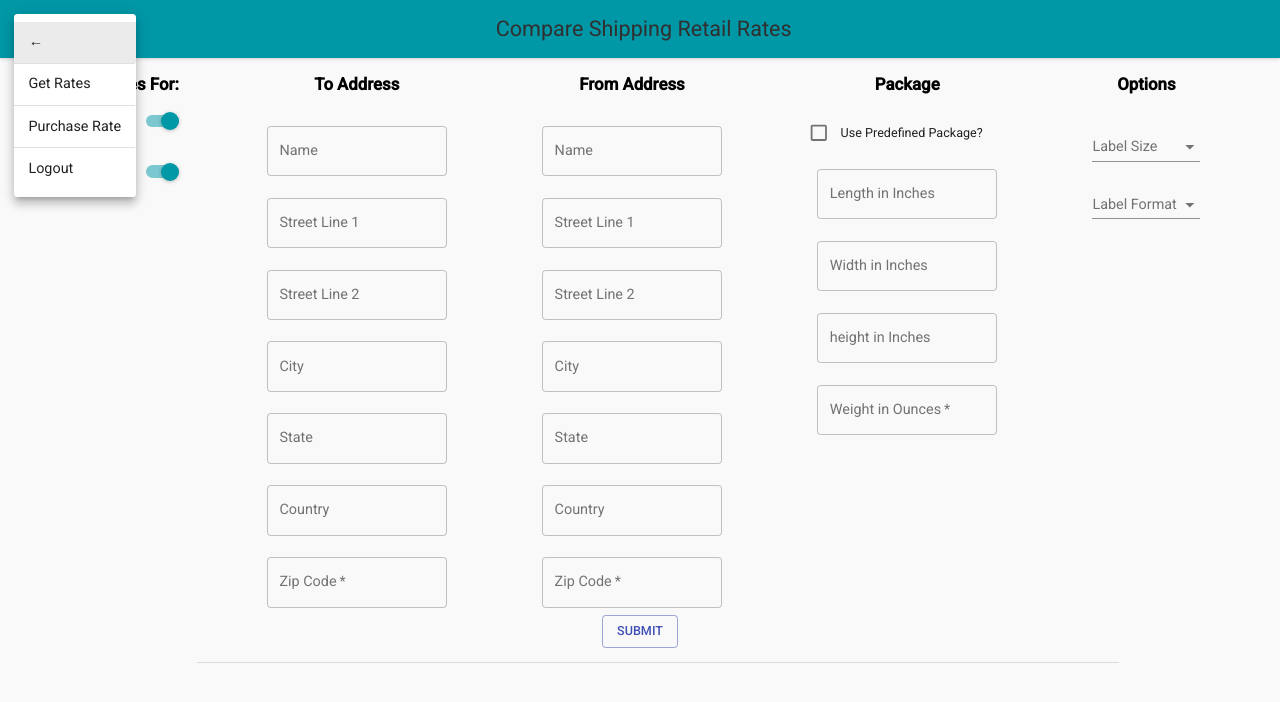
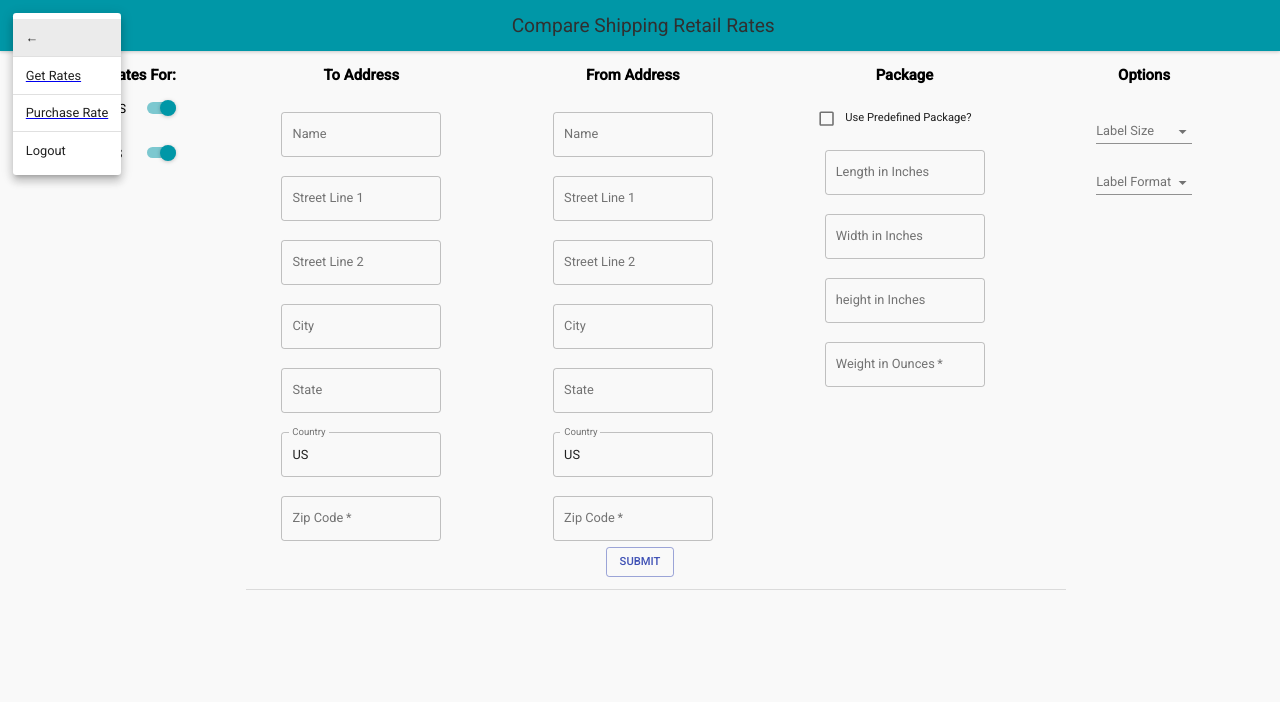
Before and after one commit to LoganSimonsen/ep-ui-demo, a React (Create React App) app: page / in a window 1280 px wide. Both pictures are taken after a click on the element "Compare Shipping Retail Rates". Shown: the top 702 px of the page. Built offline with nearby package versions, Linux system fonts and the light colour scheme.

Commit message:
updating dependencies to resolve security volunerabilities

```diff
--- a/package.json
+++ b/package.json
@@ -13,8 +13,11 @@
     "dotenv": "^6.0.0",
     "express": "^4.16.3",
     "material-ui": "^0.20.2",
+    "merge": "^1.2.1",
     "react": "^16.5.2",
     "react-dom": "^16.5.2",
+    "react-router": "^4.3.1",
+    "react-router-dom": "^4.3.1",
     "react-scripts": "1.1.5",
     "react-tap-event-plugin": "^3.0.3",
     "sudo": "^1.0.3",
--- a/src/App.js
+++ b/src/App.js
@@ -24,8 +24,9 @@ import CardActions from '@material-ui/core/CardActions';
 import CardContent from '@material-ui/core/CardContent';
 import CardMedia from '@material-ui/core/CardMedia';
 import Typography from '@material-ui/core/Typography';
-import Swal from 'sweetalert2'
+import Swal from 'sweetalert2';
 import routes from "./routes";
+import { Link } from 'react-router-dom';
 
 // require('dotenv').config();
 
@@ -177,9 +178,12 @@ class App extends Component {
           {/* <Button size="small" color="primary">
               Share
   </Button> */}
-          <Button size="small" color="primary" onClick={e => this.showDetails(e, d)}>
+          <Button size="small" color="default" onClick={e => this.showDetails(e, d)}>
             Details
   </Button>
+          <Button size="small" color="primary"><Link to='/Purchase' >
+            Purchase
+            </Link></Button>
         </CardActions>
       </Card>
       )
@@ -194,7 +198,7 @@ class App extends Component {
     // })
     return (
       <div className="App" >
-        {window.location.hash === '#/' && <MuiThemeProvider muiTheme={getMuiTheme(darkBaseTheme)}>
+        <MuiThemeProvider muiTheme={getMuiTheme(darkBaseTheme)}>
           <AppBar
             title="Compare Shipping Retail Rates"
             iconClassNameRight="muidocs-icon-navigation-expand-more"
@@ -209,13 +213,18 @@ class App extends Component {
             open={Boolean(anchorEl)}
             onClose={this.handleClose}
           >
-            <MenuItem onClick={this.handleTouchTap}>&larr;</MenuItem><Divider />
-            <MenuItem onClick={this.handleTouchTap}>Get Rates</MenuItem><Divider />
-            <MenuItem onClick={this.handleTouchTap}>Purchase Rate</MenuItem><Divider />
+            <MenuItem onClick={this.handleTouchTap}>&larr;</MenuItem>
+            <Divider />
+            <Link to={{ pathname: '/' }}><MenuItem onClick={this.handleTouchTap}>Get Rates</MenuItem></Link>
+            <Divider />
+            <Link to={{ pathname: '/purchase', state: { rate: 'bar' } }}>
+              <MenuItem onClick={this.handleTouchTap}>Purchase Rate</MenuItem>
+            </Link>
+            <Divider />
             <MenuItem onClick={this.handleTouchTap}>Logout</MenuItem>
           </Menu>
 
-          {!this.state.rates && <div className="bodyWrap">
+          {!this.state.rates && window.location.hash === '#/' && <div className="bodyWrap">
             <div>
               <Toggles className="toggles" />
             </div>
@@ -237,7 +246,7 @@ class App extends Component {
               <LabelFormat />
             </div>
           </div>}<break></break>
-          {!this.state.rates && <Button color="primary" variant="outlined" onClick={this.getRates}>
+          {!this.state.rates && window.location.hash === '#/' && <Button color="primary" variant="outlined" onClick={this.getRates}>
             Submit
             </Button>}
           <break></break>
@@ -260,7 +269,7 @@ class App extends Component {
               }
             </div>
           }
-        </MuiThemeProvider>}
+        </MuiThemeProvider>
         {routes}
       </div >
 
--- a/src/forms/FromAddressForm.js
+++ b/src/forms/FromAddressForm.js
@@ -95,7 +95,8 @@ class FromAddressForm extends React.Component {
                     id="from-country"
                     label="Country"
                     className={classes.textField}
-                    value={this.state.country}
+                    // value={this.state.country}
+                    value="US" // currently only US is supported pending possible addition of international shipping
                     onChange={this.handleChange('country')}
                     margin="normal"
                 />
--- a/src/forms/Package.js
+++ b/src/forms/Package.js
@@ -16,6 +16,34 @@ const packages = [
         label: 'Letter',
     },
     {
+        value: 'Card',
+        label: 'Card',
+    },
+    {
+        value: 'Flat',
+        label: 'Flat',
+    },
+    {
+        value: 'Parcel',
+        label: 'Parcel',
+    },
+    {
+        value: 'LargeParcel',
+        label: 'LargeParcel',
+    },
+    {
+        value: 'IrregularParcel',
+        label: 'IrregularParcel',
+    },
+    {
+        value: 'FlatRateEnvelope',
+        label: 'FlatRateEnvelope',
+    },
+    {
+        value: 'SmallFlatRateEnvelope',
+        label: 'SmallFlatRateEnvelope',
+    },
+    {
         value: 'SmallFlatRateBox',
         label: 'SmallFlatRateBox',
     },
@@ -28,8 +56,8 @@ const packages = [
         label: 'LargeFlatRateBox',
     },
     {
-        value: 'FlatRateEnvelope',
-        label: 'FlatRateEnvelope',
+        value: 'SoftPak',
+        label: 'SoftPak',
     },
 ];
 
@@ -63,7 +91,7 @@ class Package extends React.Component {
             multiline: 'Controlled',
             currency: 'EUR',
             checkedB: false,
-            weightRange: ""
+            package: ''
         };
         // this.handleChange = this.handleChange.bind(this);
     }
@@ -71,7 +99,7 @@ class Package extends React.Component {
     handleChange = name => event => {
         if (name === "checkedB") {
             this.setState({ [name]: event.target.checked });
-            this.setState({ weightRange: "" })
+            this.setState({ package: '' })
         } else {
             this.setState({ [name]: event.target.value })
         }
@@ -137,10 +165,10 @@ class Package extends React.Component {
                     id="PDP"
                     variant="outlined"
                     select
-                    label="Predefined Packages"
+                    label="Predefined Package"
                     className={classNames(classes.margin, classes.textField)}
-                    value={this.state.weightRange}
-                    onChange={this.handleChange('weightRange')}
+                    value={this.state.package}
+                    onChange={this.handleChange('package')}
                     InputProps={{
                         startAdornment: <InputAdornment position="start"></InputAdornment>,
                     }}
--- a/src/forms/ToAddressForm.js
+++ b/src/forms/ToAddressForm.js
@@ -93,7 +93,8 @@ class ToAddressForm extends React.Component {
                     id="to-country"
                     label="Country"
                     className={classes.textField}
-                    value={this.state.country}
+                    // value={this.state.country}
+                    value="US" // currently only US is supported pending possible addition of international shipping
                     onChange={this.handleChange('country')}
                     margin="normal"
                 />
--- a/src/index.css
+++ b/src/index.css
@@ -3,5 +3,5 @@ body {
   padding: 0;
   font-family: 'Roboto', sans-serif;
   color: black !important;
-  zoom: .9;
+  zoom: .8;
 }
```
Also changed, not shown: 1 other file (tests, documents, lock files or other folders).
